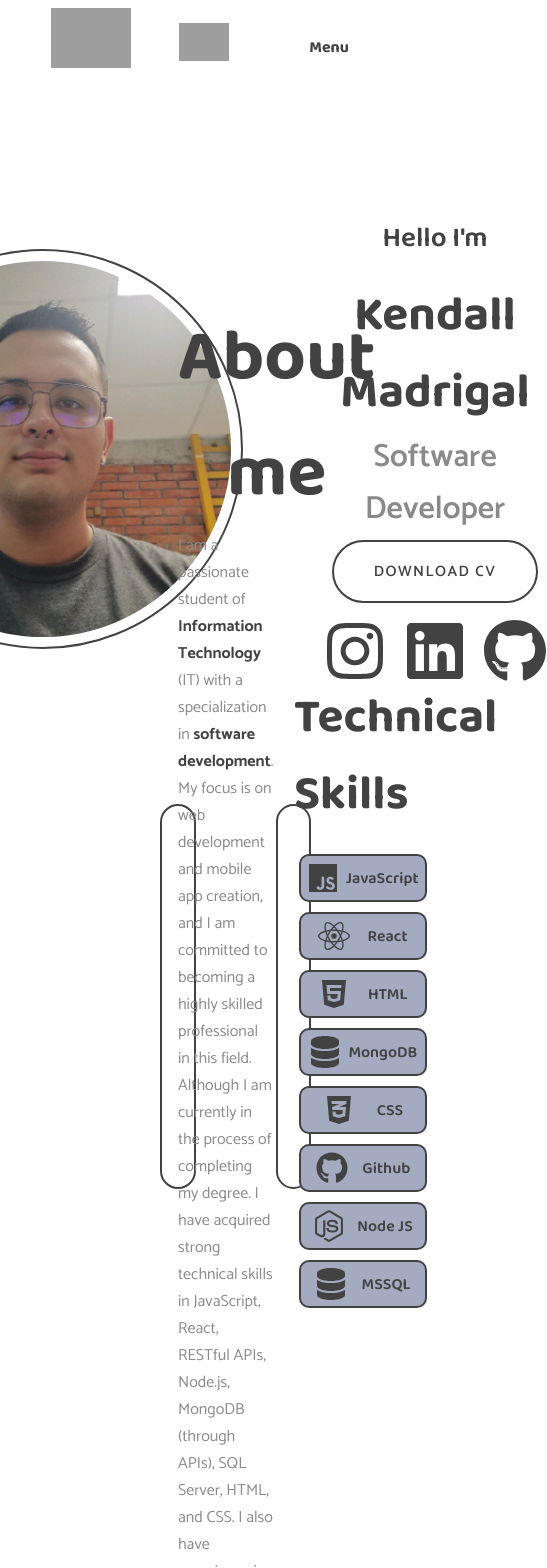
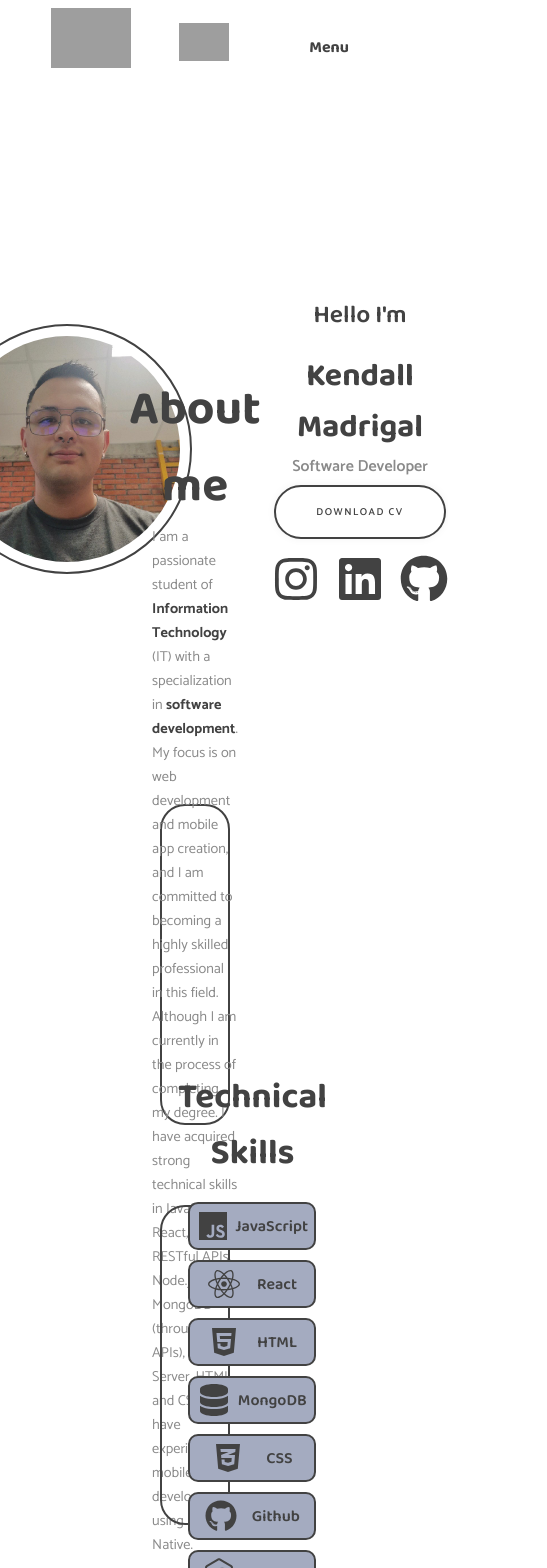
Before and after one commit to KendallMadrigal557/Portfolio, a React (Vite) app: page / in a window 390 px wide. Shown: the top 1568 px of the page, 547 px wide, since content can reach past the window. Built offline with nearby package versions, Linux system fonts and the light colour scheme; grey boxes are pictures that could not be loaded.

Commit message:
Adding some responsive styles

```diff
--- a/src/css/about.css
+++ b/src/css/about.css
@@ -17,13 +17,13 @@ section {
 
 #title-about {
     text-align: center;
-    font-size: 48px;
+    font-size: 2rem;
     font-family: 'Baloo 2';
     color: var(--font-color);
 }
 
 #info-about-me {
-    text-align:left;
+    text-align: left;
     font-size: 1rem;
     font-family: 'Catamaran';
     color: var(--font-color-secondary);
@@ -67,18 +67,18 @@ section {
 }
 
 #components {
-    justify-content: flex-start;
+    justify-content: start;
     align-items: center;
     display: flex;
     flex-wrap: wrap;
 }
 
-#skills-title h1{
+#skills-title h1 {
     text-align: start;
     color: var(--font-color);
     font-size: 48px;
     font-family: 'Baloo 2';
-    padding-bottom:1rem ;
+    padding-bottom: 1rem;
 }
 
 .icon-component {
@@ -105,3 +105,59 @@ section {
     height: 2rem;
     color: var(--font-color);
 }
+
+@media (max-width: 1300px) {
+    #about-info {
+        justify-content: center;
+        align-items: center;
+    }
+
+    #title-about {
+        font-size: 2rem;
+    }
+
+    #skills {
+        justify-content: center;
+    }
+
+    #skills-title h1 {
+        font-size: 2.2rem;
+        text-align: center;
+    }
+
+    #components {
+        justify-content: center;
+    }
+
+    #info-about-me {
+        text-align: left;
+        font-size: 0.9rem;
+        font-family: 'Catamaran';
+        color: var(--font-color-secondary);
+    }
+}
+
+@media (max-width: 1300px) {
+
+    #about-info,
+    #about-skills {
+        width: 50%;
+        height: 100%;
+        border-radius: 25px;
+        border: 2px solid var(--font-color);
+    }
+
+}
+
+@media  (max-width: 816px) {
+    #about{
+        flex-direction: column;
+    }
+    #about-info,
+    #about-skills {
+        width: 100%;
+        height: 50%;
+        border-radius: 25px;
+        border: 2px solid var(--font-color);
+    }
+  }
--- a/src/css/home.css
+++ b/src/css/home.css
@@ -22,10 +22,10 @@ section {
     margin: auto 0;
 }
 
-.pic-container img{
+.pic-container img {
     border: 2px solid var(--font-color);
     padding: 10px;
-    border-radius:60%;
+    border-radius: 60%;
     object-fit: cover;
 }
 
@@ -102,9 +102,42 @@ button:hover {
 
 button:active {
     letter-spacing: 3px;
-    background-color:var(--primary-color);
+    background-color: var(--primary-color);
     color: hsl(0, 0%, 100%);
     box-shadow: var(--primary-color) 0px 0px 0px 0px;
     transform: translateY(10px);
     transition: 100ms;
 }
+
+@media (max-width: 768px) {
+    .pic-container {
+        display: flex;
+        height: 250px;
+        width: 250px;
+        margin: auto 0;
+    }
+
+    .icon {
+        cursor: pointer;
+        width: 3rem;
+        height: 3rem;
+        color: var(--font-color);
+    }
+
+    .title-name {
+        font-size: 2rem;
+    }
+
+    .p-hello {
+        font-size: 1.55rem;
+    }
+
+    .p-developer {
+        font-size: 1rem;
+    }
+
+    .btn-view {
+        font-size: 10px;
+    }
+
+}
```
